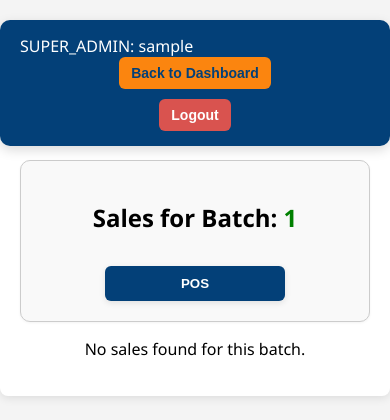
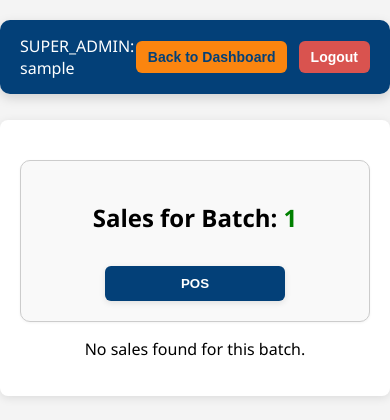
Before and after one commit to Rhahloth/Oscar_App, a Flask app: page /batch_sales/1 in a window 390 px wide. Shown: the top 420 px of the page. Run offline with Flask 3, Linux system fonts and the light colour scheme; the visitor is signed in with stand-in values (Sample User, id 1); data that the repository does not hold is empty; parts of the project's set-up code (start-up, migrations or seed data) failed here and were passed over; some libraries are stand-ins or nearby versions.

Commit message:
Update styles.css

```diff
--- a/static/styles.css
+++ b/static/styles.css
@@ -129,7 +129,6 @@ button:hover {
     display: flex;
     justify-content: space-between;
     align-items: center;
-    flex-wrap: wrap;
     width: 100%;
 }
 
@@ -585,7 +584,8 @@ button:hover {
     .navbar-left,
     .navbar-right {
         max-width: 100%;
-        flex-direction: column;
+        flex-direction: row;
+        justify-content: space-between;
         align-items: center;
         gap: 10px;
     }
@@ -684,6 +684,7 @@ button:hover {
     .navbar-right {
         justify-content: space-between;
         width: 100%;
+        flex-direction: row;
     }
 
     .navbar-inner {
```
